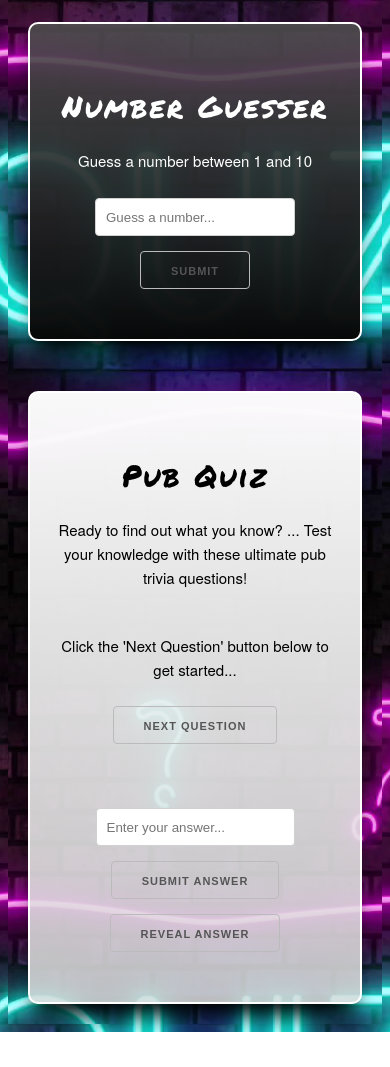
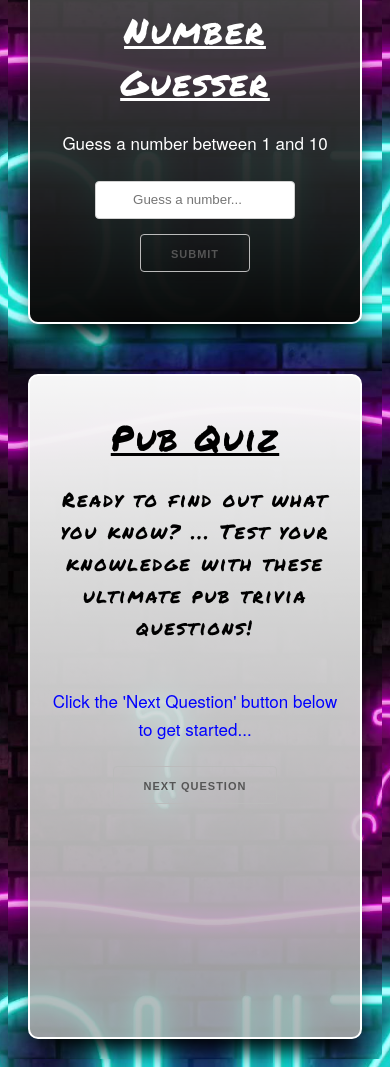
Before and after one commit to sdholdsworth/guess-game, a plain HTML site: page index.html in a window 390 px wide. Shown: the part 281-1348 px from the top of the page. Before the commit the page ends 1313 px from the top, so only its background shows below. Drawn offline with nearby package versions, Linux system fonts and the light colour scheme; a web font is replaced by a local one.

Commit message:
various enhancements made and additional styling added for new game addition

```diff
--- a/style.css
+++ b/style.css
@@ -1,10 +1,8 @@
 /*Imported Font Styles*/
-@import url('https://fonts.googleapis.com/css?family=Audiowide|Gloria+Hallelujah|Permanent+Marker|Press+Start+2P|ZCOOL+QingKe+HuangYou|Special+Elite');
-
+@import url('https://fonts.googleapis.com/css?family=Permanent+Marker');
 
 /*Main Styles*/
 body, html {
-    background-image: url('images/background/quiz-bg-3-dark.jpg');
     background-image: url('images/background/quiz-bg.jpg');
     background-attachment: fixed;
     background-size: cover;
@@ -20,17 +18,27 @@ h1 {
 }
 
 h5 {
-    font-size: 3rem;
+    font-size: 3.5rem;
     letter-spacing: 2px;
-    margin-top: 5rem;
+    margin-top: 2.5rem;
+    text-decoration: underline;
 }
 
-h1, h5 {
-    font-family: 'Permanent Marker','Gloria Hallelujah','Press Start 2P','Audiowide','ZCOOL QingKe HuangYou','Special Elite', 'Century Gothic';
+h6 {
+    font-size: 2rem;
+    letter-spacing: 2px;
+}
+
+h1, h5, h6 {
+    font-family: 'Permanent Marker', 'Century Gothic';
+}
+
+p, span {
+    font-size: 1.7rem;
 }
 
 .card-light {
-    background-color: rgba(187, 187, 187, 0.75);
+    background-color: rgba(102, 102, 102, 0.75);
     background-image: linear-gradient(rgba(255, 255, 255, 0.95), rgba(255, 255, 255, 0.4));
     padding: 1rem 2rem 1rem 2rem;
     margin-top: 5rem;
@@ -54,20 +62,54 @@ h1, h5 {
 }
 
 #guess-input {
-    width: 200px;
+    width: 25%;
+}
+
+#question-guess-input {
+    width: 75%;
+}
+
+.text-entry {
+    display: block;
+    position: relative;
+    left: 50%;
+    transform: translateX(-50%);
+    text-align: center;
+}
+
+#random-question, #revealed-answer {
+    color: rgb(0, 0, 255);
+    font-weight: 300;
+}
+
+#revealed-answer {
+    display: none;
+}
+
+#submit-answer, #question-guess-input, #reveal-answer, #revealed-answer {
+    visibility: hidden;
+}
+
+.debug {
+    border: 2px solid purple;
 }
 
 
 /* Media Queries */
+/*Medium-Large Devices*/
 @media screen and (max-width: 1024px) {
 
     h1 {
         font-size: 5rem;
     }
+
+    #guess-input {
+        width: 200px;
+    }
 }
 
-
-@media screen and (max-width: 350px) {
+/*Smaller Devices*/
+@media screen and (max-width: 400px) {
 
     h1 {
         font-size: 3.85rem;
@@ -77,4 +119,8 @@ h1, h5 {
         padding: 0.75rem;
     }
 
+    #question-guess-input {
+        width: 200px;
+    }
+
 }
```
